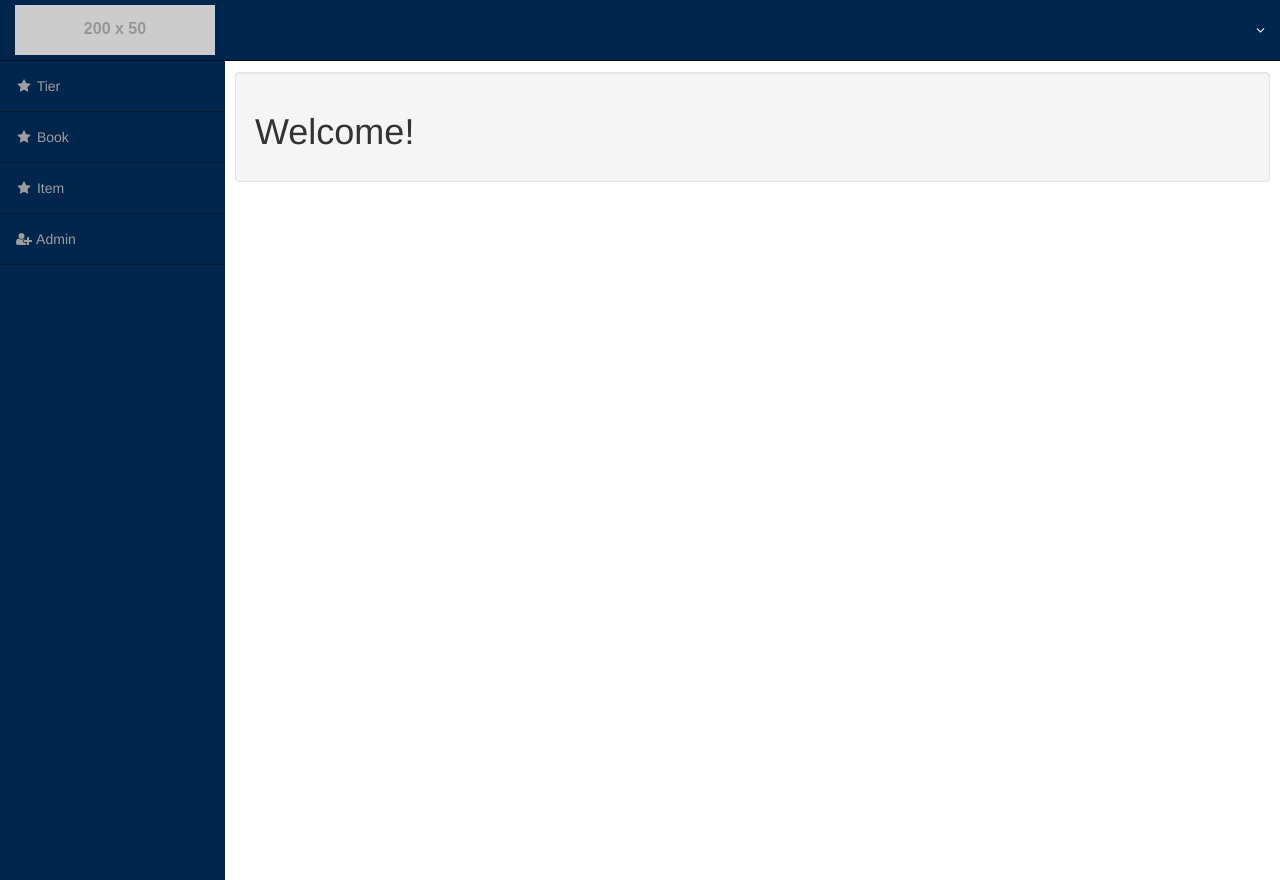
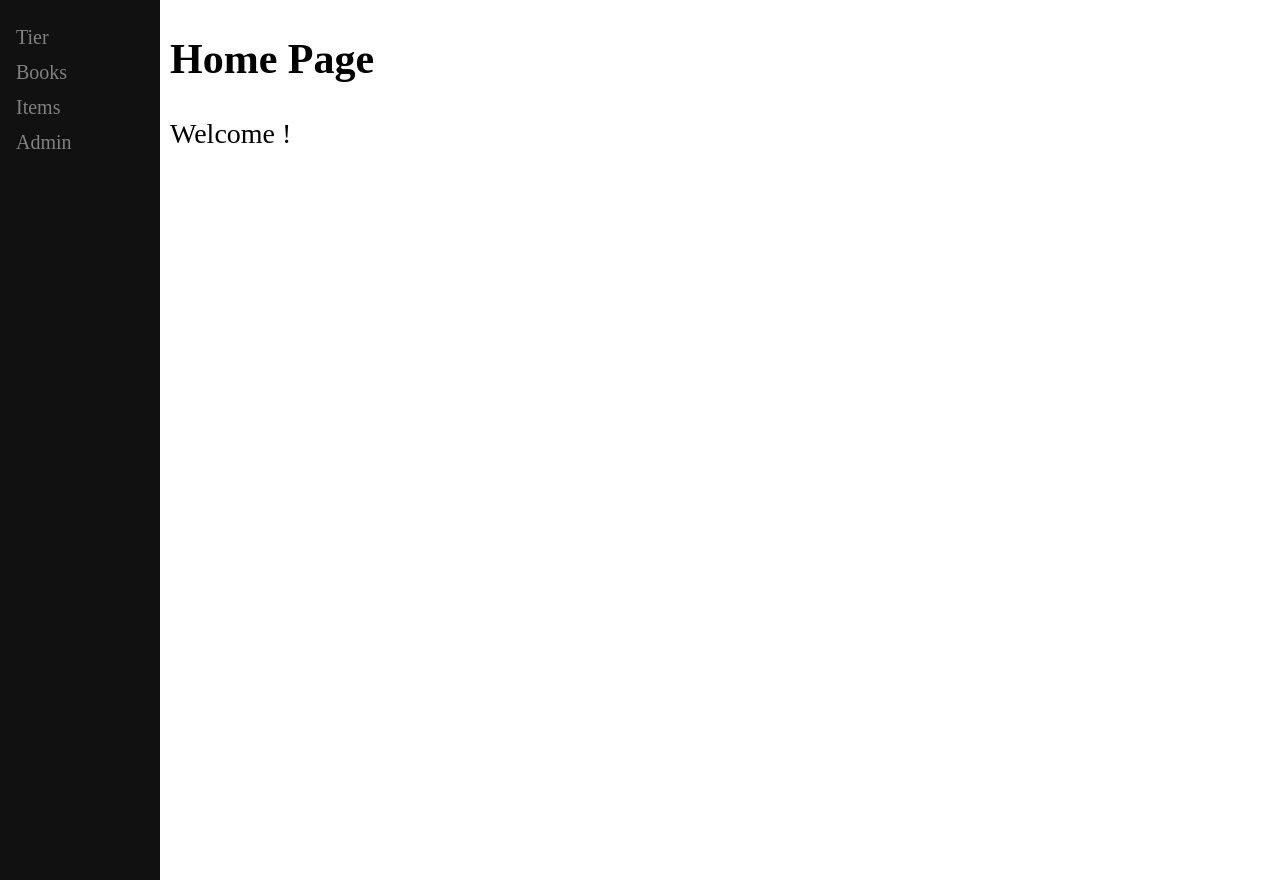
Before and after one commit to BManasa2000/weekend, a Flask app: page /admin in a window 1280 px wide. Run offline with Flask 2, Linux system fonts and the light colour scheme; grey boxes labelled with a size stand in for pictures from a placeholder-image service; some libraries are stand-ins or nearby versions.

Commit message:
added new layout and other changes

```diff
--- a/app.py
+++ b/app.py
@@ -24,7 +24,7 @@ app.config['MYSQL_DATABASE'] = 'dbs1'
 
 @app.route('/admin', methods=['GET', 'POST'])
 def admin():
-    return render_template('adminDashboard.html')
+    return render_template('adminHome.html')
 
 @app.route('/admin/tier', methods=['GET', 'POST'])
 def admintier():
@@ -264,8 +264,16 @@ def adminitem():
             #print('oneee', one)
             print(category)
             print('=============================================')
-            cur.execute("INSERT INTO CategoryTable (category) VALUES (%s)",(category,))
-            mysql.connection.commit()
+            dupCategory = True
+            for categoryv in categories:
+                categoryVal = categoryv[1]
+                if category == categoryVal:
+                    dupCategory = False
+                    return render_template('adminItem.html', categories = categories, items = items, flag = 0, dupCategory = dupCategory)
+                    # return 'duplicate' #CAN MAKE HTML FILE
+            if(dupTier):
+                cur.execute("INSERT INTO CategoryTable (category) VALUES (%s)",(category,))
+                mysql.connection.commit()
             #return render_template('adminbook.html', tiers = tiers, books = books, genres = genres, flag = 0)
         elif request.form['submit_btn'] == 'Delete Category':
             categoryid = request.form.get("categoryIDDel")
@@ -291,6 +299,15 @@ def adminitem():
                 # return redirect(request.url)
 
             dupitem = True
+            cur.execute("SELECT * FROM Item WHERE itemName = %(itemname)s AND brand = %(itembrand)s AND description = %(description)s", {'itemname': itemname, 'itembrand': itembrand, 'description': description})
+            check = cur.fetchall()
+            print('===============================================')
+            print(check)
+            print('===============================================')
+            if not check:
+                print('in none')
+                dupitem = False
+                return render_template('adminItem.html', categories = categories, items = items, flag = 0, dupitem = dupitem)
             if (dupitem):
                 file = request.files['file']
                 file.save(os.path.join(app.config['UPLOAD_FOLDER_IMAGES'], secure_filename(file.filename)))
@@ -304,7 +321,8 @@ def adminitem():
         elif request.form['submit_btn'] == 'Delete Item':
             itemname = request.form.get("itemDel")
             itembrand = request.form.get("itemDelBrand")
-            cur.execute("DELETE FROM Item WHERE itemName = %(itemname)s AND brand = %(itembrand)s", { 'itemname': itemname, 'itembrand': itembrand })
+            itemdesc = request.form.get("deldescription")
+            cur.execute("DELETE FROM Item WHERE itemName = %(itemname)s AND brand = %(itembrand)s AND description = %(deldescription)s", { 'itemname': itemname, 'itembrand': itembrand, 'deldescription': itemdesc })
             mysql.connection.commit()
             # return 'success'
         elif request.form['submit_btn'] == 'Update Item Stock':
--- a/templates/adminDashboard.html
+++ /dev/null
@@ -1,109 +0,0 @@
-
-{% extends "layout.html" %}
-
-{% block body %}
-
-<script src="//code.jquery.com/jquery-1.11.1.min.js"></script>
-<link href="//maxcdn.bootstrapcdn.com/bootstrap/3.3.0/css/bootstrap.min.css" rel="stylesheet" id="bootstrap-css">
-<script src="//maxcdn.bootstrapcdn.com/bootstrap/3.3.0/js/bootstrap.min.js"></script>
-
-<link rel="stylesheet" type="text/css" href="./static/styles/dashboard.css">
-
-<div id="throbber" style="display:none; min-height:120px;"></div>
-<div id="noty-holder"></div>
-<div id="wrapper">
-    <!-- Navigation -->
-    <nav class="navbar navbar-fixed-top navbar-light navbar-inverse" style = "background-color: #00264d;" role="navigation">
-        <!-- Brand and toggle get grouped for better mobile display -->
-        <div class="navbar-header">
-            <button type="button" class="navbar-toggle" data-toggle="collapse" data-target=".navbar-ex1-collapse">
-                <span class="sr-only">Toggle navigation</span>
-                <span class="icon-bar"></span>
-                <span class="icon-bar"></span>
-                <span class="icon-bar"></span>
-            </button>
-            <a class="navbar-brand" href="https://bryanrojasq.wordpress.com">
-                <img src="http://placehold.it/200x50&text=LOGO" alt="LOGO">
-            </a>
-        </div>
-        <!-- Top Menu Items -->
-        <ul class="nav navbar-right top-nav">
-            <!-- <li><a href="#" data-placement="bottom" data-toggle="tooltip" href="#" data-original-title="Stats"><i class="fa fa-bar-chart-o"></i>
-                </a>
-            </li>     -->
-            <li class="dropdown">
-                <a href="#" class="dropdown-toggle" data-toggle="dropdown"> {{username}} <b class="fa fa-angle-down"></b></a>
-                <ul class="dropdown-menu">
-                    <!-- <li><a href="/editProfile"><i class="fa fa-fw fa-user"></i> Edit Profile </a></li> -->
-                    <!-- <li><a href="#"><i class="fa fa-fw fa-cog"></i> Change Password</a></li>
-                    <li class="divider"></li> -->
-                    <li><a href="#"><i class="fa fa-fw fa-power-off"></i> Logout</a></li>
-                </ul>
-            </li>
-        </ul>
-        <!-- Sidebar Menu Items - These collapse to the responsive navigation menu on small screens -->
-        <div class="collapse navbar-collapse navbar-ex1-collapse" style = "background-color: #00264d;">
-            <ul class="nav navbar-nav side-nav" style = "background-color: #00264d;">
-                <!-- <li>
-                    <a href="#" data-toggle="collapse" data-target="#submenu-1"><i class="fa fa-fw fa-star"></i> Weekend Shopping <i class="fa fa-fw fa-angle-down pull-right"></i></a>
-                    <ul id="submenu-1" class="collapse">
-                        <li><a href="/shop"><i class="fa fa-angle-double-right"></i> Let's shop! </a></li>
-                        <li><a href="/cart"><i class="fa fa-angle-double-right"></i> Checkout Cart!</a></li>
-                        <li><a href="#"><i class="fa fa-angle-double-right"></i> SUBMENU 1.3</a></li>
-                    </ul>
-                </li> -->
-                <!-- <li>
-                    <a href="/books" data-toggle="collapse" data-target="#submenu-2"><i class="fa fa-fw fa-star"></i> Books</a>
-                    <ul id="submenu-2" class="collapse">
-                        <li><a href="#"><i class="fa fa-angle-double-right"></i> SUBMENU 2.1</a></li>
-                        <li><a href="#"><i class="fa fa-angle-double-right"></i> SUBMENU 2.2</a></li>
-                        <li><a href="#"><i class="fa fa-angle-double-right"></i> SUBMENU 2.3</a></li>
-                    </ul>
-                </li> -->
-                <li>
-                    <a href="/admin/tier"><i class="fa fa-fw fa-star"></i>  Tier </a>
-                </li>
-                <li>
-                    <a href="/admin/book"><i class="fa fa-fw fa-star"></i> Book </a>
-                </li>
-                <li>
-                    <a href="/admin/item"><i class="fa fa-fw fa-star"></i> Item </a>
-                </li>
-                <li>
-                    <a href="/admin/admin"><i class="fa fa-fw fa-user-plus"></i> Admin </a>
-                </li>
-            </ul>
-        </div>
-        <!-- /.navbar-collapse -->
-    </nav>
-
-    <div id="page-wrapper">
-        <div class="container-fluid">
-            <!-- Page Heading -->
-            <div class="row" id="main" >
-                <div class="col-sm-12 col-md-12 well" id="content">
-                    <!-- <h1>Welcome {{username}} !</h1> -->
-                    <h1>Welcome!</h1>
-                </div>
-            </div>
-            <!-- /.row -->
-        </div>
-        <!-- /.container-fluid -->
-    </div>
-    <!-- /#page-wrapper -->
-</div><!-- /#wrapper -->
-
-
-<script type="text/javascript">
-    $(function(){
-        $('[data-toggle="tooltip"]').tooltip();
-        $(".side-nav .collapse").on("hide.bs.collapse", function() {
-            $(this).prev().find(".fa").eq(1).removeClass("fa-angle-right").addClass("fa-angle-down");
-        });
-        $('.side-nav .collapse').on("show.bs.collapse", function() {
-            $(this).prev().find(".fa").eq(1).removeClass("fa-angle-down").addClass("fa-angle-right");
-        });
-    })
-</script>
-
-{% endblock %}
--- /dev/null
+++ b/templates/adminHome.html
@@ -0,0 +1,10 @@
+{% extends 'layout.html' %}
+
+{% block title %}Home{% endblock %}
+
+{% block header %}Home{% endblock %}
+
+{% block content %}
+<h2>Home Page</h2>
+<p>Welcome !</p>
+{% endblock %}
--- a/templates/layout.html
+++ b/templates/layout.html
@@ -1,44 +1,66 @@
 <!DOCTYPE html>
-<html lang="en">
-  <head>
-    <!-- Required meta tags -->
-    <meta charset="utf-8">
-    <meta name="viewport" content="width=device-width, initial-scale=1">
+<html>
+	<head>
+		<meta charset="utf-8">
+        <meta name="viewport" content="width=device-width, initial-scale=1">
 
-    <!-- Bootstrap CSS
-    <link href="https://cdn.jsdelivr.net/npm/bootstrap@5.0.0-beta3/dist/css/bootstrap.min.css" rel="stylesheet" integrity="sha384-eOJMYsd53ii+scO/bJGFsiCZc+5NDVN2yr8+0RDqr0Ql0h+rP48ckxlpbzKgwra6" crossorigin="anonymous">
+		<title>{% block title %}{% endblock %}</title>
+		<link rel="stylesheet" href="{{ url_for('static', filename='style.css') }}">
+		<link rel="stylesheet" href="https://use.fontawesome.com/releases/v5.7.1/css/all.css">
 
-    <script src="https://ajax.googleapis.com/ajax/libs/jquery/3.4.1/jquery.min.js"></script>
+		<style>
 
-    <script src="https://cdnjs.cloudflare.com/ajax/libs/jquery-validate/1.19.1/jquery.validate.min.js"></script> -->
+		.sidenav {
+		  height: 100%;
+		  width: 160px;
+		  position: fixed;
+		  z-index: 1;
+		  top: 0;
+		  left: 0;
+		  background-color: #111;
+		  overflow-x: hidden;
+		  padding-top: 20px;
+		}
 
-    <title>
-      {% block title %}
-      {% endblock %}
-    </title>
+		.sidenav a {
+		  padding: 6px 8px 6px 16px;
+		  text-decoration: none;
+		  font-size: 20px;
+		  color: #818181;
+		  display: block;
+		}
 
-  </head>
+		.sidenav a:hover {
+		  color: #f1f1f1;
+		}
 
-  <body>
-    {% block body %}
-    {% endblock %}
+		.main {
+		  margin-left: 160px; /* Same as the width of the sidenav */
+		  font-size: 28px; /* Increased text to enable scrolling */
+		  padding: 0px 10px;
+		}
 
+		@media screen and (max-height: 450px) {
+		  .sidenav {padding-top: 15px;}
+		  .sidenav a {font-size: 18px;}
+		}
+		</style>
 
-    <!-- Optional JavaScript; choose one of the two! -->
+	</head>
+	<body class="main loggedin">
 
+		<!-- <h2>Home Page</h2> -->
+		<div class="sidenav">
+		  <a href="/admin/tier">Tier</a>
+		  <a href="/admin/book">Books</a>
+		  <a href="/admin/item">Items</a>
+		  <a href="/admin/admin">Admin</a>
+		</div>
 
-<!-- commented -->
-    <!-- Option 1: Bootstrap Bundle with Popper
-    <script src="https://cdn.jsdelivr.net/npm/bootstrap@5.0.0-beta3/dist/js/bootstrap.bundle.min.js" integrity="sha384-JEW9xMcG8R+pH31jmWH6WWP0WintQrMb4s7ZOdauHnUtxwoG2vI5DkLtS3qm9Ekf" crossorigin="anonymous"></script> -->
+	<!-- some part deleted -->
 
-
-
-
-
-    <!-- Option 2: Separate Popper and Bootstrap JS -->
-    <!--
-    <script src="https://cdn.jsdelivr.net/npm/@popperjs/core@2.9.1/dist/umd/popper.min.js" integrity="sha384-SR1sx49pcuLnqZUnnPwx6FCym0wLsk5JZuNx2bPPENzswTNFaQU1RDvt3wT4gWFG" crossorigin="anonymous"></script>
-    <script src="https://cdn.jsdelivr.net/npm/bootstrap@5.0.0-beta3/dist/js/bootstrap.min.js" integrity="sha384-j0CNLUeiqtyaRmlzUHCPZ+Gy5fQu0dQ6eZ/xAww941Ai1SxSY+0EQqNXNE6DZiVc" crossorigin="anonymous"></script>
-    -->
-  </body>
+		<div class="content">
+			{% block content %}{% endblock %}
+		</div>
+	</body>
 </html>
```
Also changed, not shown: templates/adminItem.html (+24 -13 lines), templates/adminbook1.html (+8 -6 lines), templates/admindata.html (+6 -5 lines), templates/admintier.html (+5 -2 lines).
